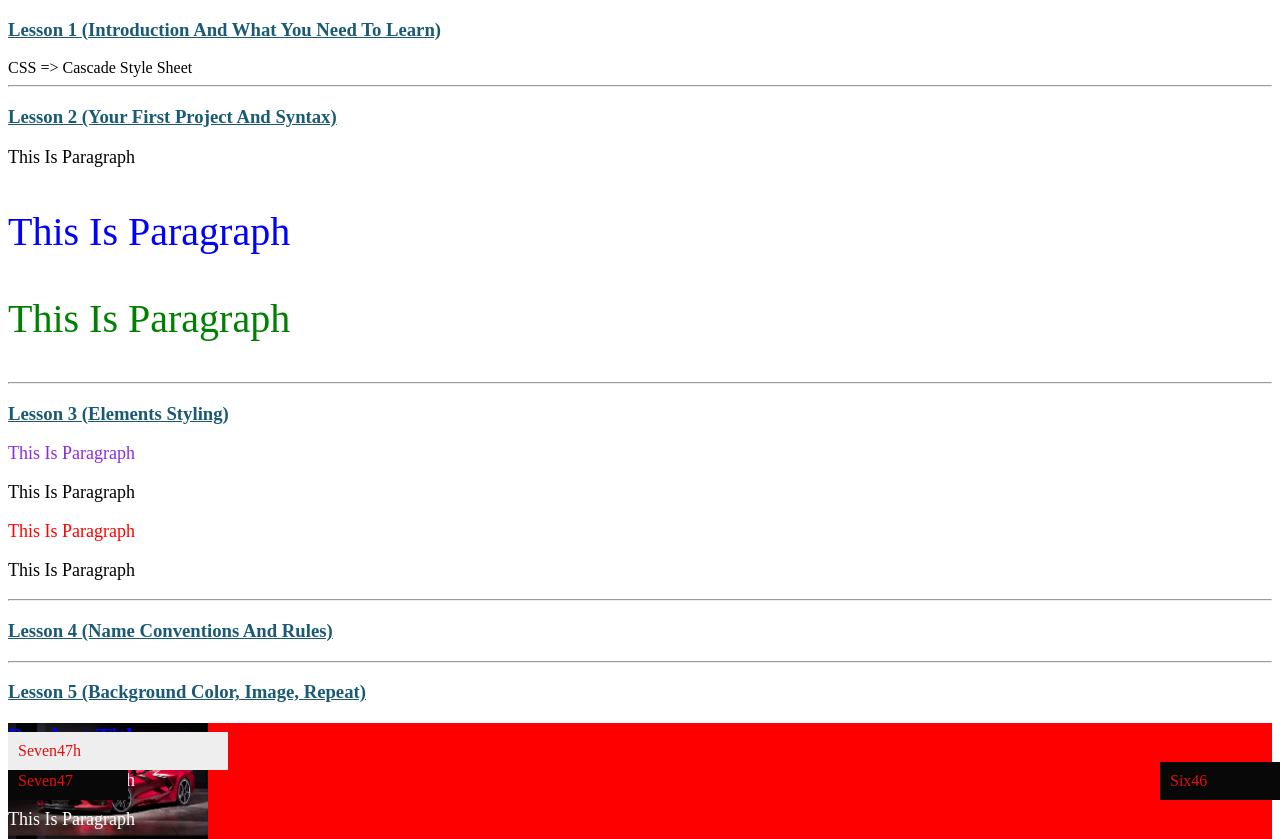
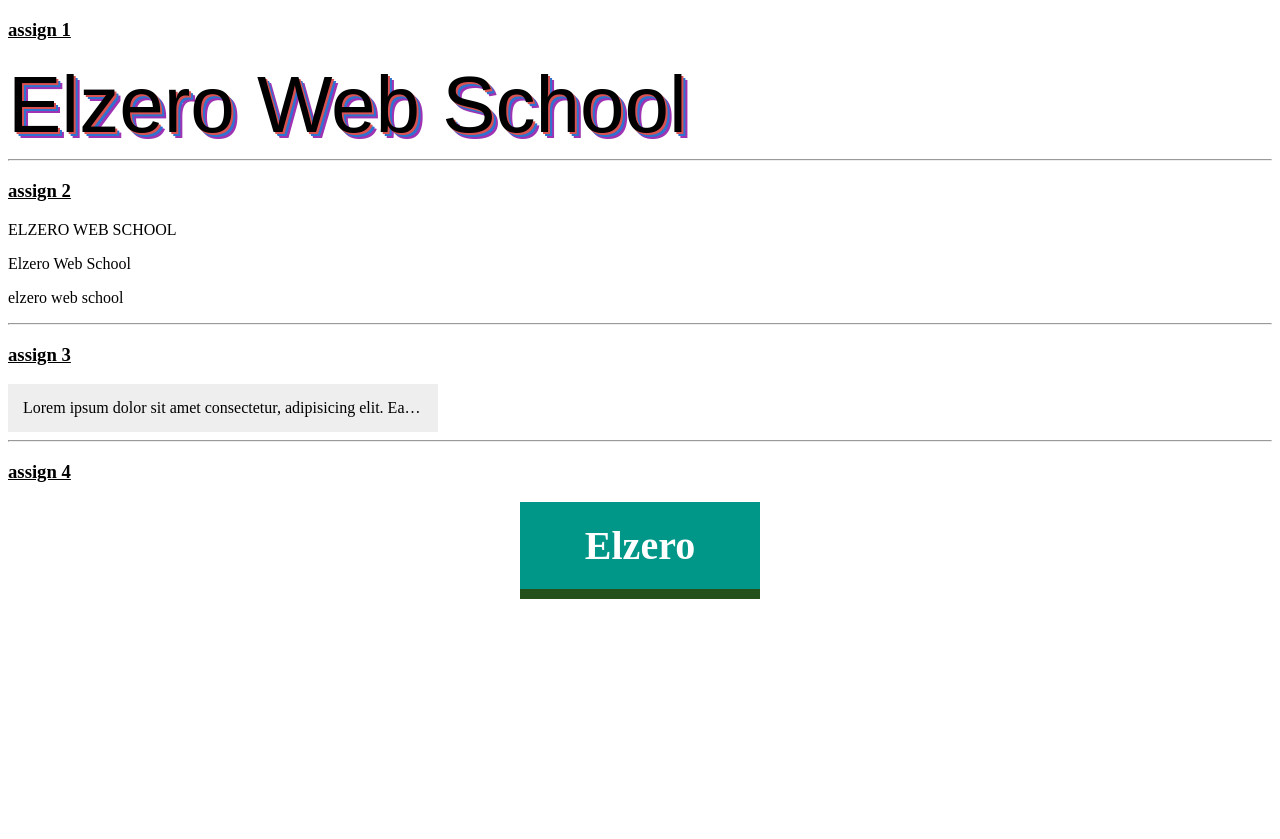
Before and after one commit to HassanElmalik/Voyager1, a PHP site: page /css-assignments-lesson-from-17-to-21/index.html in a window 1280 px wide. Shown: the top 839 px of the page. After the commit the page ends 599 px from the top, so only its background shows below. Run offline with PHP 8.4, Linux system fonts and the light colour scheme.

Commit message:
doing some css assignments

```diff
--- /dev/null
+++ b/ProgrammingWithElzero/CSS_PROJECT/css-assignments-lesson-from-17-to-21/assignment.css
@@ -0,0 +1,50 @@
+/* 1 */
+
+.assign1 {
+    font-size: 80px;
+    text-transform: capitalize;
+    text-shadow: 2px 2px 0 rgb(218, 81, 81), 4px 4px 0 rgb(45, 115, 207), 6px 6px 0 #9f33b3;
+    font-family:Arial, Helvetica, sans-serif;
+}
+
+/* 2 */
+
+.one {
+    text-transform: uppercase;
+}
+
+.two {
+    text-transform: capitalize;
+}
+
+.three {
+    text-transform: lowercase;
+}
+
+/* 3 */
+
+.assign3 {
+    width: 400px;
+    background-color: #eee;
+    padding: 15px;
+    white-space: nowrap;
+    overflow: hidden;
+    text-overflow:ellipsis;
+}
+
+/* 4 */
+
+a {
+    text-decoration: none;
+    color: white;
+    width: 200px;
+    display: block;
+    text-transform: capitalize;
+    font-size: 40px;
+    font-weight: bold;
+    background-color: #009688;
+    border-bottom: 10px solid rgb(37, 81, 26);
+    padding: 20px;
+    margin: auto;
+    text-align: center;
+}
--- /dev/null
+++ b/ProgrammingWithElzero/CSS_PROJECT/css-assignments-lesson-from-17-to-21/index.html
@@ -0,0 +1,49 @@
+<!DOCTYPE html>
+<html lang="en">
+
+<head>
+    <meta charset="UTF-8">
+    <meta name="viewport" content="width=device-width, initial-scale=1.0">
+    <link rel="stylesheet" href="assignment.css">
+    <title>Document</title>
+</head>
+
+<body>
+    <!-- 1 -->
+    <h3><u>assign 1</u></h3>
+
+    <div class="assign1">elzero web school</div>
+    <hr>
+
+    <!-- 2 -->
+    <h3><u>assign 2</u></h3>
+
+    <p class="one">elzero Web school</p>
+    <p class="two">elzero Web school</p>
+    <p class="three">elzero Web school</p>
+    <hr>
+
+    <!-- 3 -->
+    <h3><u>assign 3</u></h3>
+
+    <div class="assign3">
+        Lorem ipsum dolor sit amet consectetur, adipisicing elit.
+        Ea itaque fugit vitae incidunt quis dolores? Id alias
+        eveniet sequi perspiciatis iusto impedit,
+        accusamus maxime reprehenderit blanditiis adipisci sapiente hic velit.
+    </div>
+    <hr>
+
+    <!-- 4 -->
+    <h3><u>assign 4</u></h3>
+
+    <a href="https://elzero.org">elzero</a>
+
+
+
+
+
+
+</body>
+
+</html>
--- a/ProgrammingWithElzero/CSS_PROJECT/css-assignments-lesson-from-5-to-8/index.html
+++ b/ProgrammingWithElzero/CSS_PROJECT/css-assignments-lesson-from-5-to-8/index.html
@@ -3,7 +3,7 @@
 <head>
     <meta charset="UTF-8">
     <title>Document</title>
-    <link rel="stylesheet" href="assignment1.css">
+    <link rel="stylesheet" href="assignment.css">
 </head>
 <body>
 
--- a/ProgrammingWithElzero/CSS_PROJECT/css-assignments-lesson-from-9-to-12/index.html
+++ b/ProgrammingWithElzero/CSS_PROJECT/css-assignments-lesson-from-9-to-12/index.html
@@ -3,7 +3,7 @@
 <head>
     <meta charset="UTF-8">
     <meta name="viewport" content="width=device-width, initial-scale=1.0">
-    <link rel="stylesheet" href="assignment1.css">
+    <link rel="stylesheet" href="assignment.css">
     <title>Document</title>
 </head>
 <body>
--- a/ProgrammingWithElzero/CSS_PROJECT/index.html
+++ b/ProgrammingWithElzero/CSS_PROJECT/index.html
@@ -6,7 +6,7 @@
     <title>CSS</title>
     <!-- External Style -->
     <!-- <link rel="stylesheet" href="master.css"> -->
-    <link rel="stylesheet" href="source/master1.css">
+    <link rel="stylesheet" href="source/master.css">
     <link rel="preconnect" href="https://fonts.googleapis.com">
     <link rel="preconnect" href="https://fonts.gstatic.com" crossorigin>
     <link href="https://fonts.googleapis.com/css2?family=Cairo&display=swap" rel="stylesheet">
```
Also changed, not shown: ProgrammingWithElzero/CSS_PROJECT/css-assignments-lesson-from-13-to-16/assignment.css (added, +31 -0 lines), ProgrammingWithElzero/CSS_PROJECT/css-assignments-lesson-from-13-to-16/index.html (added, +36 -0 lines), ProgrammingWithElzero/CSS_PROJECT/source/CSS/main.css (+6 -1 lines), ProgrammingWithElzero/CSS_PROJECT/css-assignments-lesson-from-5-to-8/assignment.css (renamed from ProgrammingWithElzero/CSS_PROJECT/css-assignments-lesson-from-5-to-8/assignment1.css), ProgrammingWithElzero/CSS_PROJECT/css-assignments-lesson-from-9-to-12/assignment.css (renamed from ProgrammingWithElzero/CSS_PROJECT/css-assignments-lesson-from-9-to-12/assignment1.css), ProgrammingWithElzero/CSS_PROJECT/source/master.css (line endings or trailing spaces).
